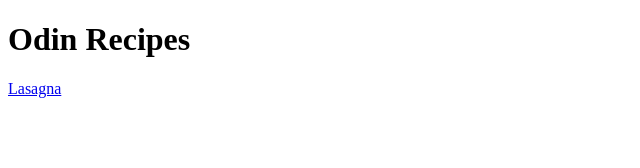
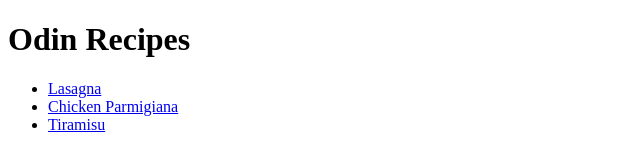
Before and after one commit to AnnaGaskell/odin-recipes, a plain HTML site: page index.html in a window 1280 px wide. Shown: the whole page, without its empty margins (0-640 px from the left). Drawn offline with Linux system fonts and the light colour scheme.

Commit message:
add index.html

```diff
--- a/index.html
+++ b/index.html
@@ -6,6 +6,10 @@
 </head>
 <body>
     <h1>Odin Recipes</h1>
-    <a href="recipes/lasagna.html">Lasagna</a>
+    <ul>
+    <li><a href="recipes/lasagna.html">Lasagna</a></li>
+    <li><a href="recipes/chickenparm.html">Chicken Parmigiana</a></li>
+    <li><a href="recipes/tiramisu.html">Tiramisu</a></li>
+    </ul>
 </body>
 </html>
```
